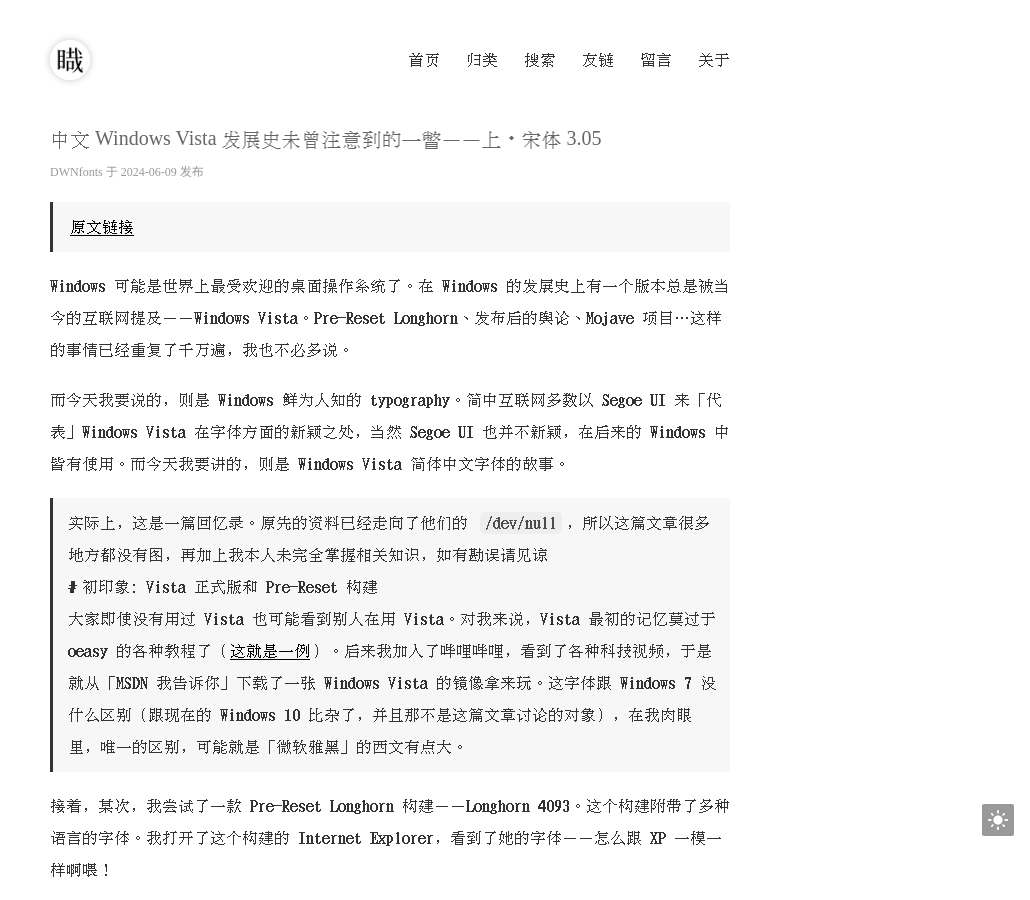
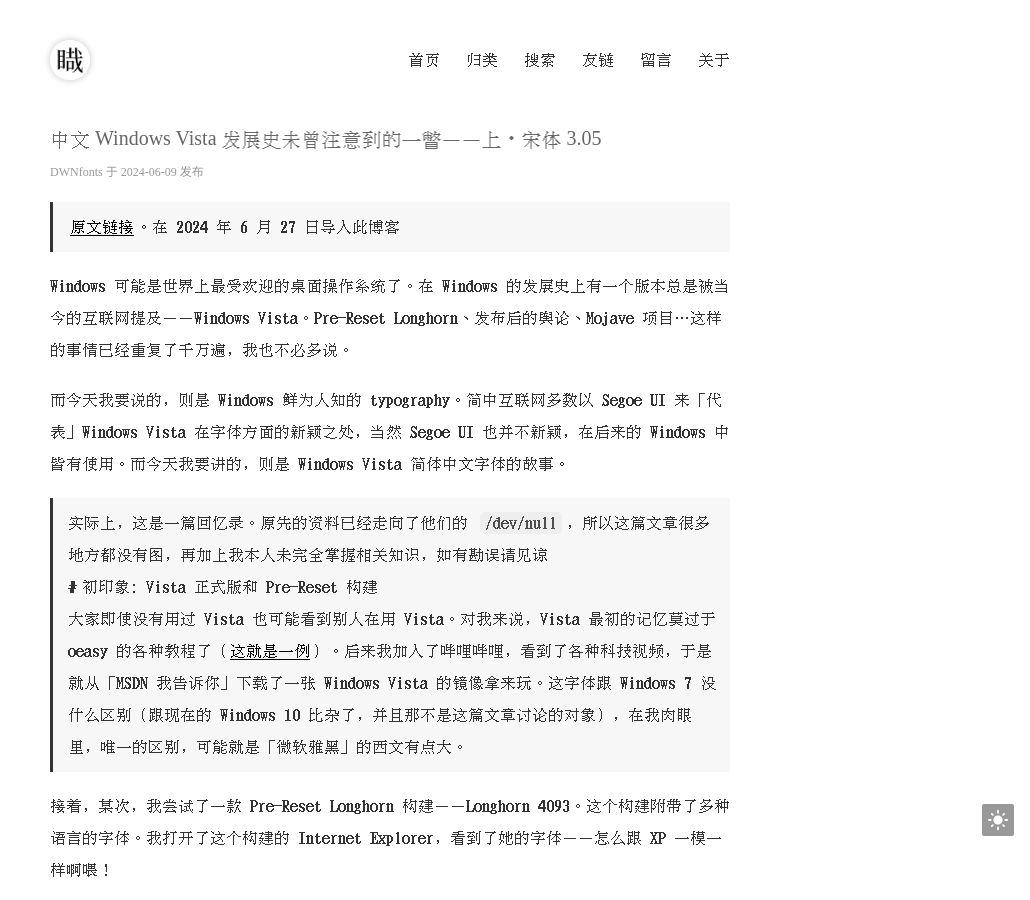
Before and after one commit to DWNfonts/site2024, a Jekyll site: the page built from _posts/2024-06-09-glimpse-of-vista-pt-1.md, in a window 1280 px wide and 900 px high. Shown: the whole window, without its empty margins (250-1280 px from the left). Built offline with Jekyll 4.4.1, drawn with Linux system fonts in a browser that asks for light colours; some of the changed lines change nothing that is shown.

Commit message:
the text changed

```diff
--- a/_posts/2024-06-09-glimpse-of-vista-pt-1.md
+++ b/_posts/2024-06-09-glimpse-of-vista-pt-1.md
@@ -3,7 +3,7 @@
 title: 中文 Windows Vista 发展史未曾注意到的一瞥——上·宋体 3.05
 categories: [宋体]
 ---
-> [原文链接](https://gist.github.com/diaowinner/b0244f05721981d778ca40164e4ea6bb)
+> [原文链接](https://gist.github.com/diaowinner/b0244f05721981d778ca40164e4ea6bb)。在 2024 年 6 月 27 日导入此博客
 
 Windows 可能是世界上最受欢迎的桌面操作系统了。在 Windows 的发展史上有一个版本总是被当今的互联网提及——Windows Vista。Pre-Reset Longhorn、发布后的舆论、Mojave 项目…这样的事情已经重复了千万遍，我也不必多说。
 
@@ -28,7 +28,7 @@
 
 那么 FontLab Studio 呢？多亏了 Wine，我们现在不用装虚拟机就能用 FontLab 了。（就是有点慢）
 
-![打开宋体的 Fontlab](/posts/2024/06/27/337981828-bbd3a0c5-a6c8-4363-b857-059736bb547f.png)
+![打开宋体的 Fontlab](/posts/2024/06/09/337981828-bbd3a0c5-a6c8-4363-b857-059736bb547f.png)
 
 然后，让我们：
 
@@ -37,14 +37,14 @@
 3. ~~反正我是等着进度条走完了，似乎不走也行~~
 4. 点击 Bitmap Tool 和 Preview Panel
 
-![Preview Panel](/posts/2024/06/27/337981849-12d5c7e0-8cc1-460f-88f2-8c9048425f5d.png)
+![Preview Panel](/posts/2024/06/09/337981849-12d5c7e0-8cc1-460f-88f2-8c9048425f5d.png)
 
 
 这个 Preview Panel 看起来可能是唯一的点阵预览面板了。还不能直接输入文字，必须转换成类似 `\u8FD9\u6837` 的形式才能认，反人类啊。
 
 看到那个红色的 12、14、16 吗？这就是这款宋体附带的 3 款点阵。用过 FontForge 开 Vista RTM（往后的也在这一点几乎相同）宋体、FontLab Studio 开 XP 宋体的都知道，这些宋体基本上都附带 12-16 五套点阵（XP 外加 18px 点阵，Vista RTM 的宋体似乎带 17px 点阵？）
 
-![四行 12px、14px、16px 的示例文本，内容：谁知道这只全身雪白的狐狸竟然直起身体，用她的右前爪和我握手。](/posts/2024/06/27/337981871-5fc410c5-107a-488e-b1b3-7341977ea9f8.png)
+![四行 12px、14px、16px 的示例文本，内容：谁知道这只全身雪白的狐狸竟然直起身体，用她的右前爪和我握手。](/posts/2024/06/09/337981871-5fc410c5-107a-488e-b1b3-7341977ea9f8.png)
 
 
 这是宋体的样张，每套点阵从上到下依次为 Vista Build 5384 的宋体和…呃… **Solaris 10 的方正宋体。** 不过这「方正宋体」参考的点阵部分几乎和 Vista RTM 的点阵一样，就当成 Vista RTM 宋体吧（你咋这么不要脸！）
```
